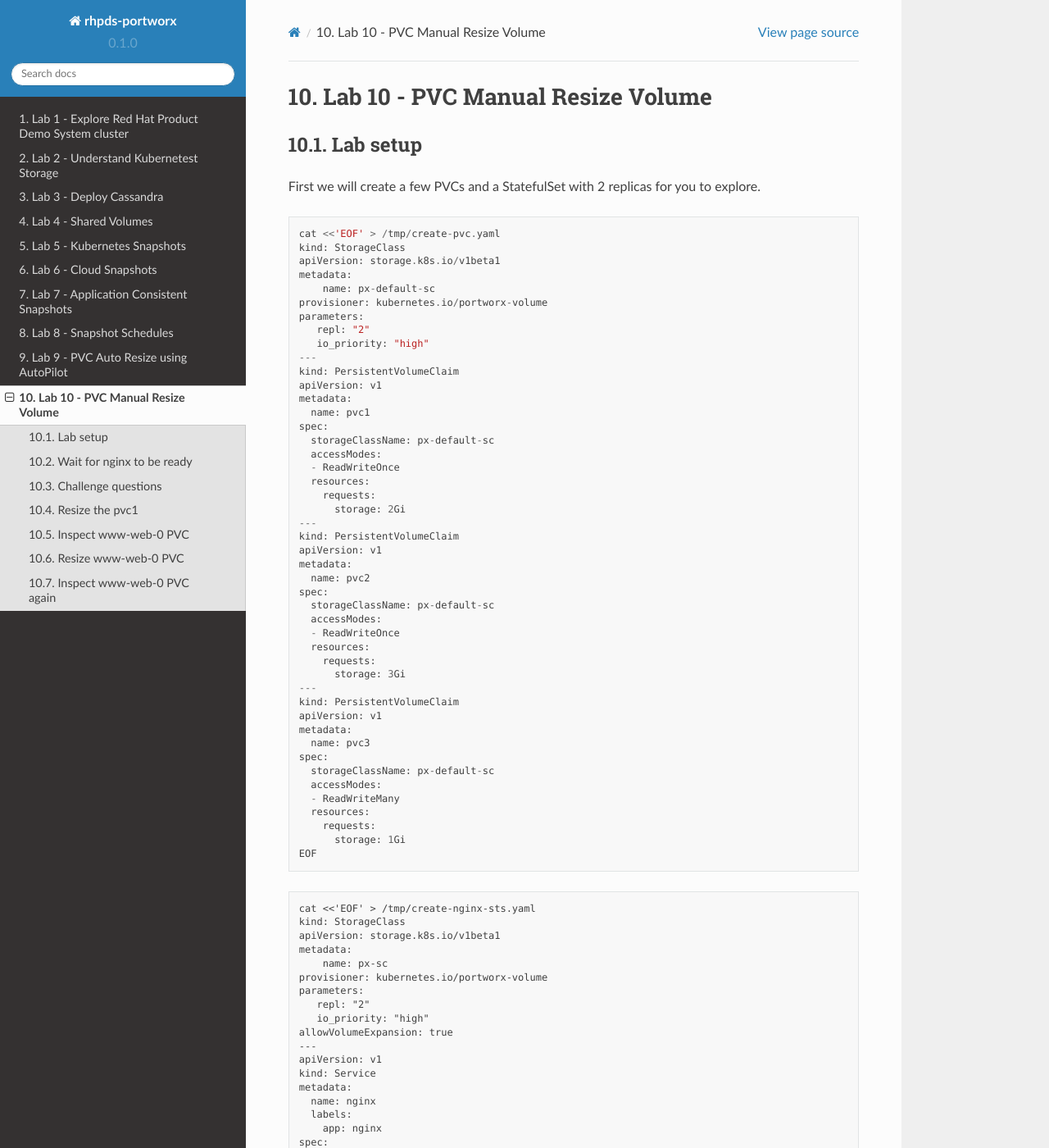
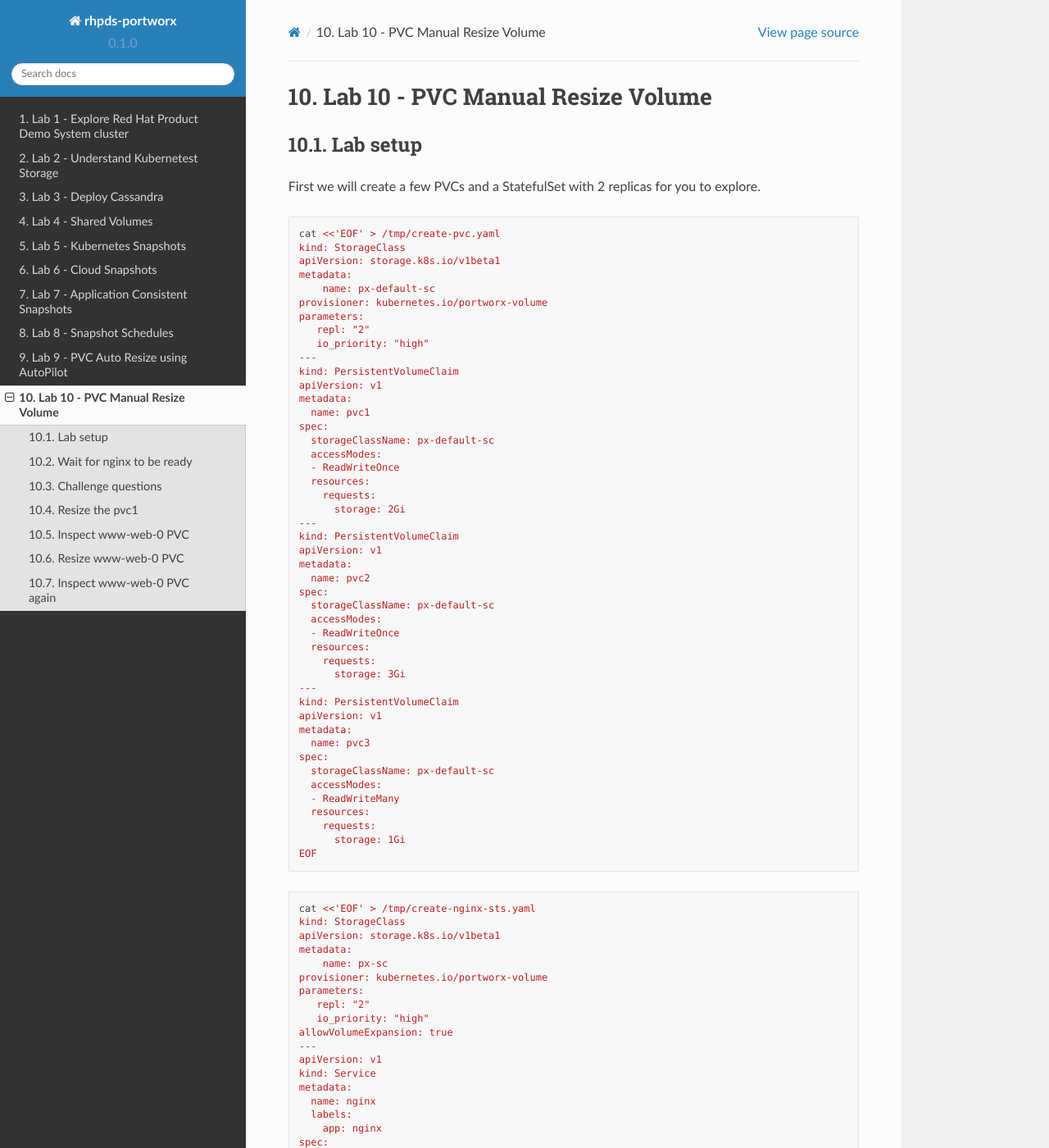
Before and after one commit to rhpds/pxe-rhdp-lab, a Sphinx documentation site: the page built from docs/source/lab10guide-cli.rst, in a window 1280 px wide and 1400 px high. Shown: the whole window at 82% size. Built offline with Sphinx 7.4.7 and the Read the Docs theme 2.0.0, drawn with Linux system fonts in a browser that asks for light colours; some of the changed text lies outside the part shown.

Commit message:
code-block test

````diff
--- a/docs/source/lab10guide-cli.rst
+++ b/docs/source/lab10guide-cli.rst
@@ -8,7 +8,7 @@ Lab setup
 First we will create a few PVCs and a StatefulSet with 2 replicas for
 you to explore.
 
-::
+.. code-block:: shell
 
    cat <<'EOF' > /tmp/create-pvc.yaml
    kind: StorageClass
@@ -57,7 +57,7 @@ you to explore.
          storage: 1Gi
    EOF
 
-.. code:: text
+.. code-block:: shell
 
    cat <<'EOF' > /tmp/create-nginx-sts.yaml
    kind: StorageClass
@@ -122,7 +122,7 @@ you to explore.
 
 Create the PVCs and statefulSet
 
-.. code:: text
+.. code-block:: shell
 
    oc create -f /tmp/create-pvc.yaml
    oc create -f /tmp/create-nginx-sts.yaml
@@ -132,16 +132,16 @@ Wait for nginx to be ready
 
 echo “Waiting for Nginx to be ready….”
 
-oc wait pod web-0 –for=condition=Ready –timeout=-1s oc exec web-0 – dd
-if=/dev/zero of=/usr/share/nginx/html/file2.txt count=4101024 bs=1024
-echo “Nginx initialized successfully….”
+.. code-block:: shell
 
-::
-
+   oc wait pod web-0 –for=condition=Ready –timeout=-1s
+   oc exec web-0 – dd if=/dev/zero of=/usr/share/nginx/html/file2.txt count=4101024 bs=1024
+   echo “Nginx initialized successfully….”
 
    Before proceeding, please make sure all the pods are up:
 
-   ```text
+.. code-block:: shell
+
    oc get pods -n default -l app=nginx
 
 Challenge questions
@@ -189,7 +189,7 @@ Resize the pvc1
 
 Try to update the size of ``pvc1`` to 8Gi.
 
-::
+.. code-block:: shell
 
    oc edit pvc pvc1
 
@@ -206,7 +206,7 @@ Inspect www-web-0 PVC
 The volume mounted on the pod ``web-0`` seems to be running out of
 space. Inspect it!
 
-::
+.. code-block:: shell
 
    oc exec web-0 -- df -hP /usr/share/nginx/html
 
@@ -226,13 +226,13 @@ Check out the utilization of the volume after the resize.
 
 It takes approximately 30s to complete resizing.
 
-.. code:: text
+.. code-block:: shell
 
    oc describe pvc www-web-0
 
 Once ExpandVolume succeds, run the below command:
 
-.. code:: text
+.. code-block:: shell
 
    oc exec web-0 -- df -hP /usr/share/nginx/html
 
````
